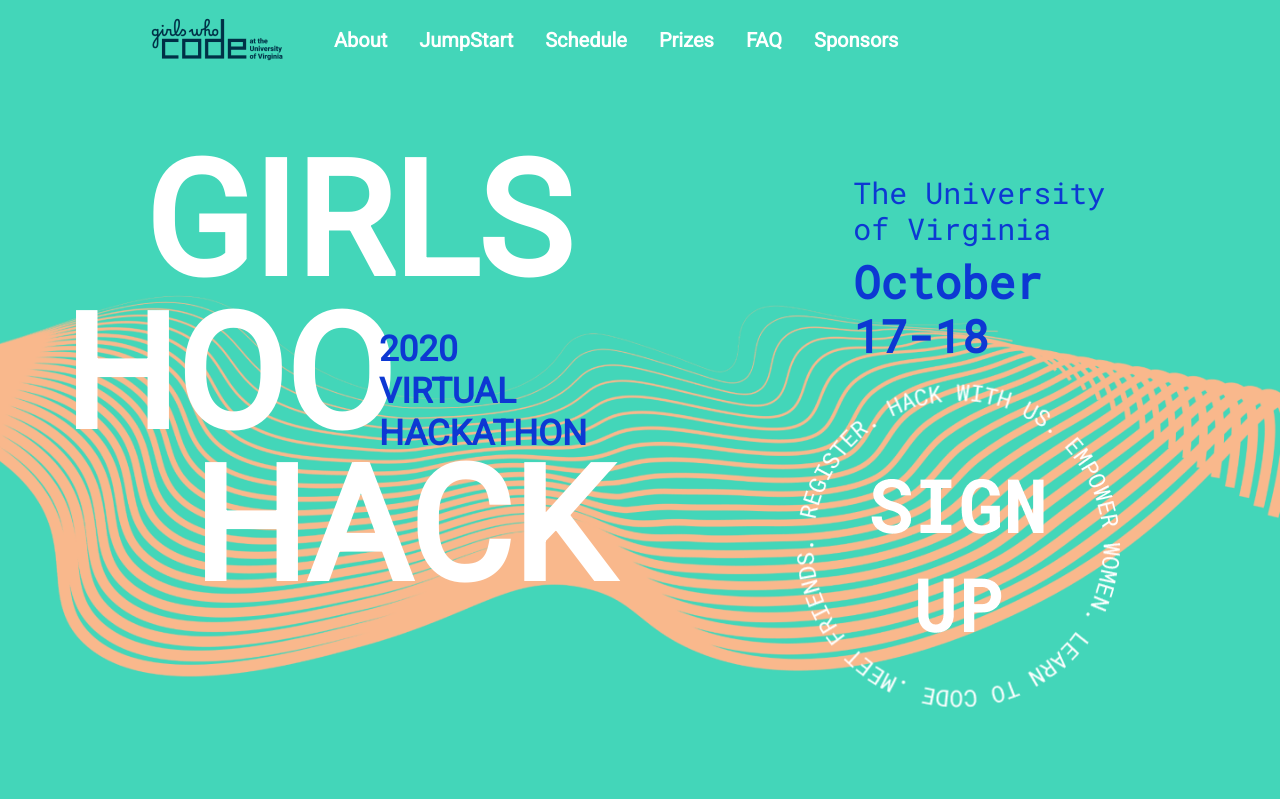
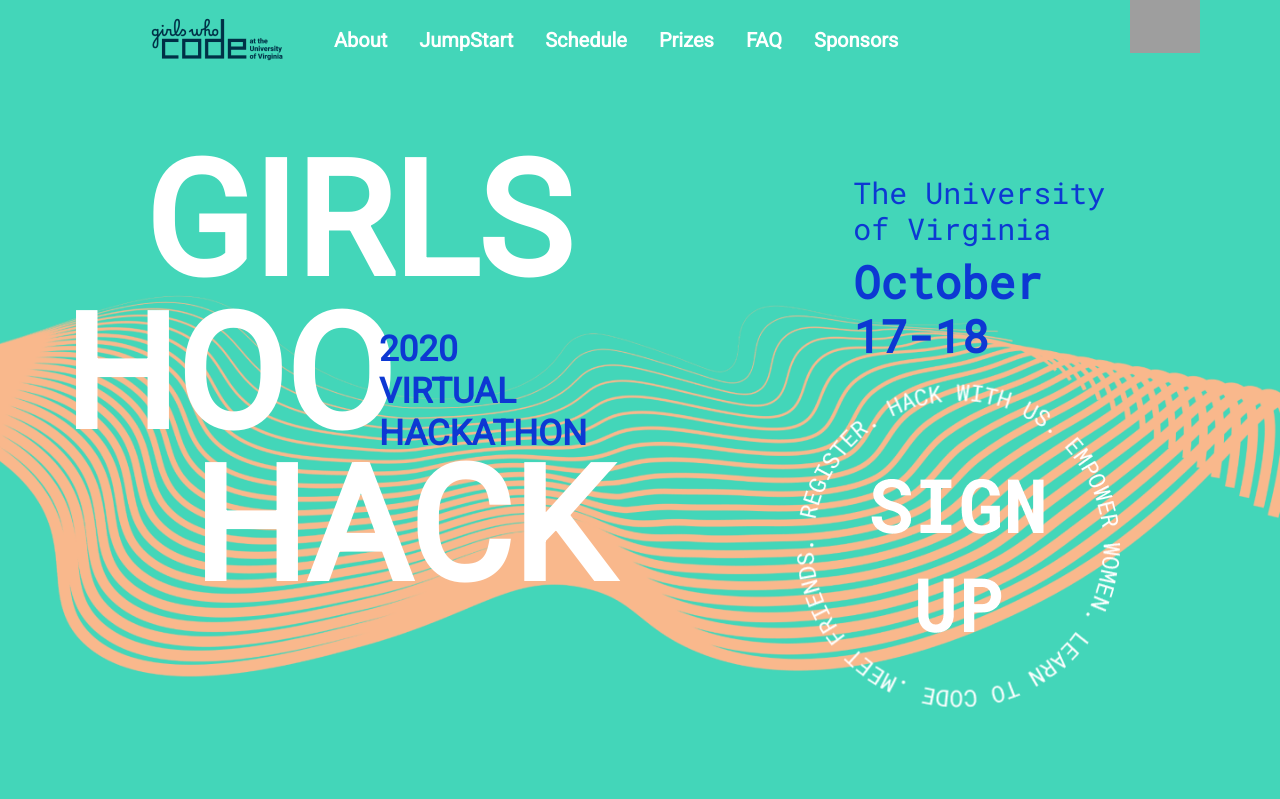
Before and after one commit to gwcuva/gwc-website, a Django app: page / in a window 1280 px wide. Shown: the top 799 px of the page. Run offline with Django 3.2, Linux system fonts and the light colour scheme; some libraries are stand-ins or nearby versions; grey boxes are pictures that could not be loaded.

Commit message:
Flag added

```diff
--- a/main/templates/navBar/hackathon.html
+++ b/main/templates/navBar/hackathon.html
@@ -59,6 +59,9 @@
             <li class="nav-item">
               <a class="nav-link my-item text-white pl-4" href="#my-sponsors">Sponsors</a>
             </li>
+            <li>
+              <a id="mlh-trust-badge" style="display:block;max-width:100px;min-width:60px;position:fixed;right:50px;top:0;width:10%;z-index:10000" href="https://mlh.io/seasons/2021/events?utm_source=na-hackathon&utm_medium=TrustBadge&utm_campaign=2021-season&utm_content=black" target="_blank"><img src="https://s3.amazonaws.com/logged-assets/trust-badge/2021/mlh-trust-badge-2021-black.svg" alt="Major League Hacking 2021 Hackathon Season" style="width:70%"></a>
+            </li>
           </ul>
         </div>
       </nav>
@@ -72,6 +75,7 @@
           <a href="https://girls-hoo-hack.webnode.com/_files/200000020-f1eaaf1ead/mlh-code-of-conduct.pdf"><img class = "mlh-flag" src = "static/navBar/mlh-flag.png"></a>
         </ul>
       </nav> -->
+
 
       <div class="container-fluid my-main pt-5 laptop" style = "background-image: url('static/navBar/orangeWave.png'); background-repeat: no-repeat; background-size: cover;">
         <div class="row">
```
